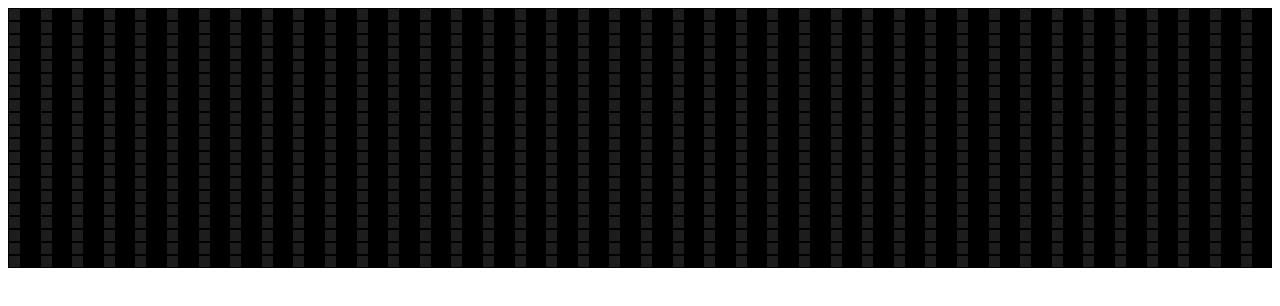
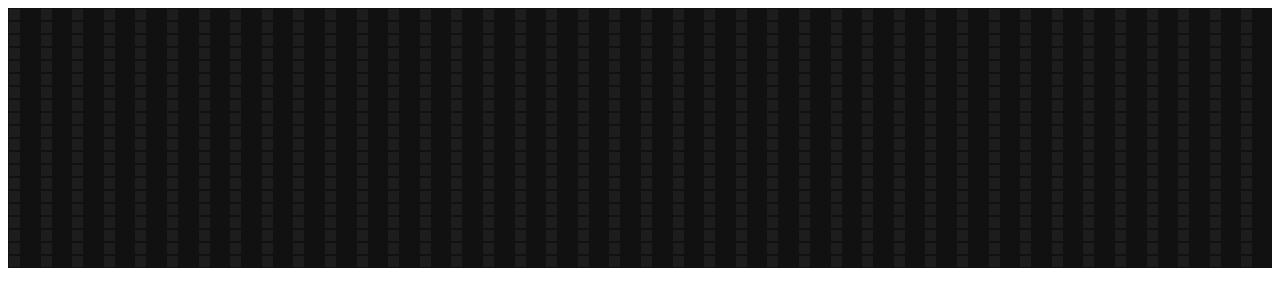
Before and after one commit to acciojob/Color-board-priya88gupta, a website: page main.html in a window 1280 px wide. Drawn offline with Linux system fonts and the light colour scheme.

Commit message:
created a submission

```diff
--- a/styles.css
+++ b/styles.css
@@ -1,6 +1,6 @@
 .container {
 	width:100%;
-	background-color: black;
+	background-color: #111111;
   display: grid;
   grid-template-columns: repeat(40, 1fr);
 	grid-template-rows: repeat(20, 1fr);
```
